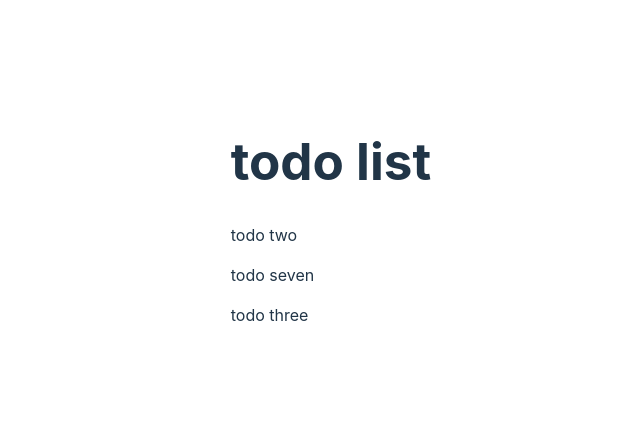
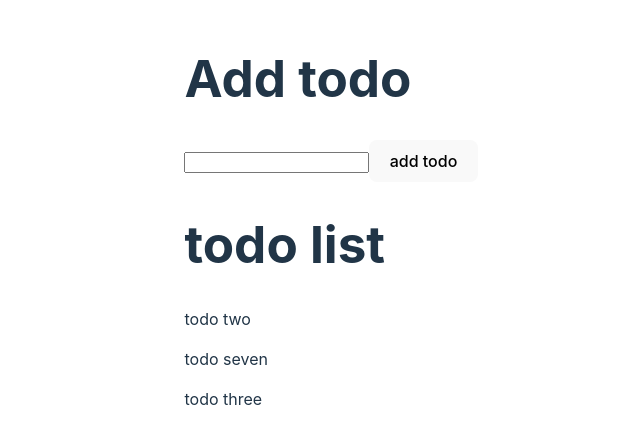
Before and after one commit to AmirAlipoor-ir/todo-app-rtk-query, a React (Vite) app: page / in a window 1280 px wide. Shown: the part 179-622 px from the top of the page, without its empty margins (309-949 px from the left). Built offline with nearby package versions, Linux system fonts and the light colour scheme; data requests are answered from the project's data file.

Commit message:
add todo form added

```diff
--- a/src/App.jsx
+++ b/src/App.jsx
@@ -1,12 +1,33 @@
+import { useState } from "react";
 import { useGetTodosQuery } from "./feature/todo/apiSlice";
 
 function App() {
+  const [title, setTitle] = useState([]);
+
   const { data, error, isLoading } = useGetTodosQuery();
-  console.log(data);
+
+  const handleSubmit = (e) => {
+    e.preventDefault();
+    setTitle("")
+  };
 
   return (
     <>
       <div>
+        <h1>Add todo</h1>
+        <div>
+          <form onSubmit={handleSubmit}>
+            <input
+              type="text"
+              value={title}
+              onChange={(event) => setTitle(event.target.value)}
+            />
+            <button type="submit">add todo</button>
+          </form>
+        </div>
+
+
+
         <h1>todo list</h1>
         <div>
           {data?.map((item) => {
```
